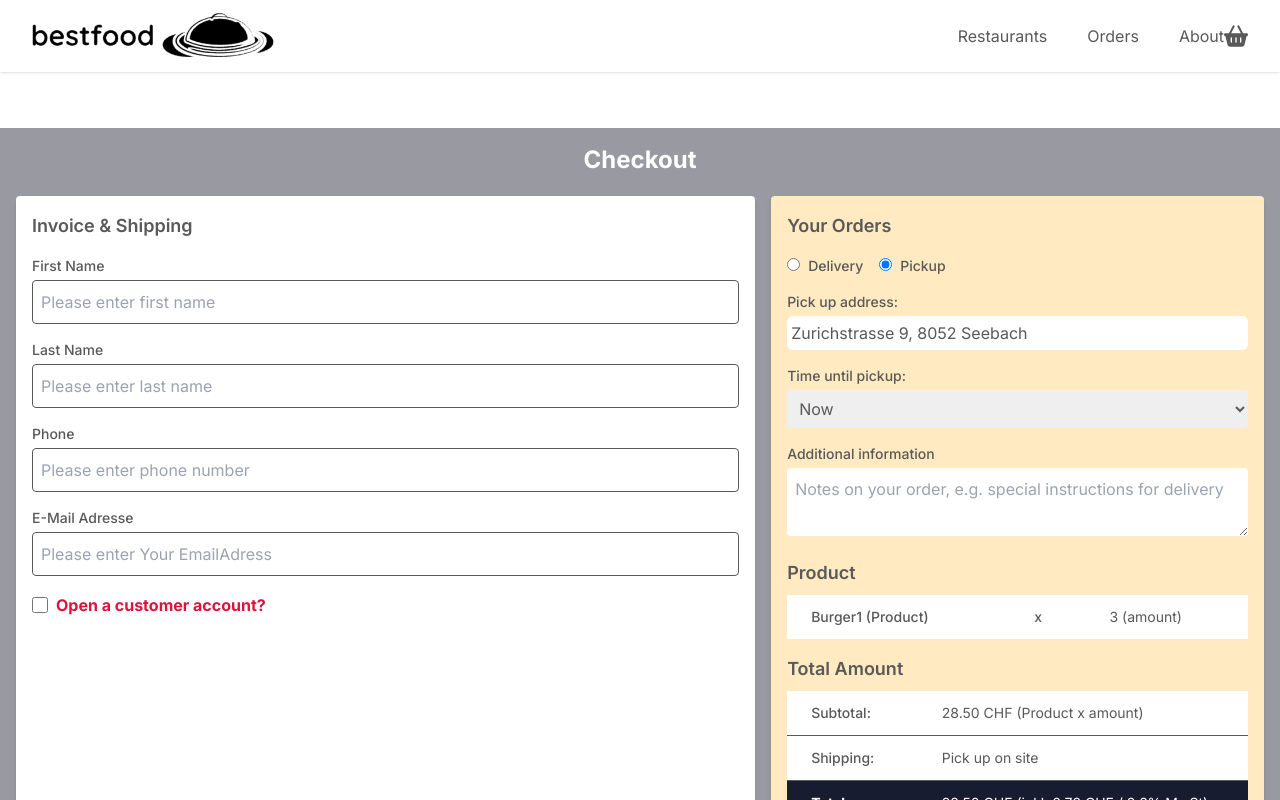
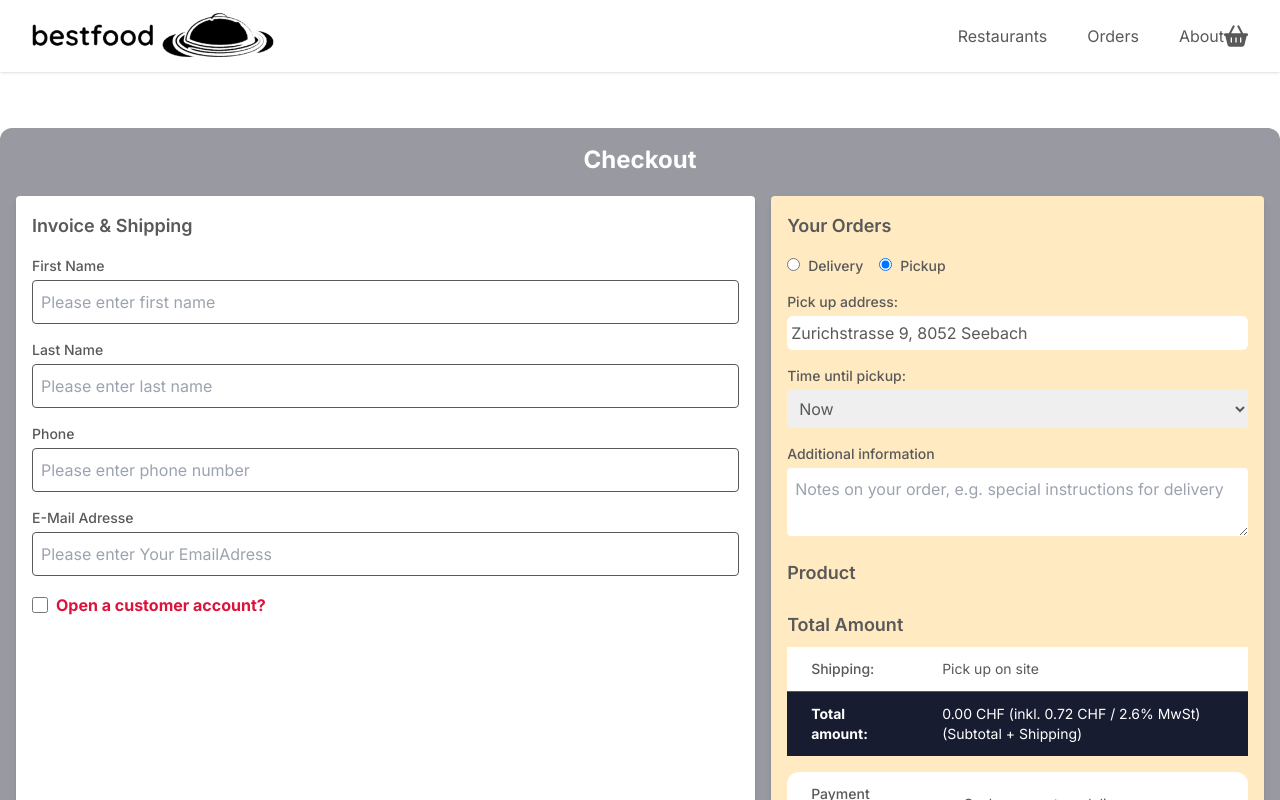
Before and after one commit to ChadevDevelopment/BestFood, a Next.js app in the folder best_food_next/: page /checkout in a window 1280 px wide. Shown: the top 800 px of the page. Built offline with nearby package versions, Linux system fonts and the light colour scheme.

Commit message:
finishedCheckoutPage

```diff
--- a/best_food_next/components/checkoutCart/Checkout.tsx
+++ b/best_food_next/components/checkoutCart/Checkout.tsx
@@ -40,7 +40,7 @@ const CheckoutPage = () => {
   };
 
   return (
-    <div className="max-w-screen-xl mx-auto p-4 bg-manatee">
+    <div className="max-w-screen-xl mx-auto p-4 bg-manatee rounded-xl">
       <h1 className="text-2xl text-center text-white font-bold mb-5">
         Checkout
       </h1>
--- a/best_food_next/components/checkoutCart/YourOrders.tsx
+++ b/best_food_next/components/checkoutCart/YourOrders.tsx
@@ -1,4 +1,7 @@
-import React, { FC } from "react";
+"use client";
+import React, { FC, useEffect, useState } from "react";
+import { useRouter } from "next/navigation";
+import { Product } from "../shoppingCart/ShoppingCart";
 
 interface YourOrder {
   formData: any;
@@ -10,6 +13,43 @@ interface YourOrder {
 }
 
 const YourOrders: FC<YourOrder> = ({ formData, handleChange }) => {
+  const router = useRouter(); /*to redirect to the myorders page*/
+  const [cartItems, setCartItems] = useState<Product[]>([]);
+
+  useEffect(() => {
+    const storedCartItems = localStorage.getItem("cartItems") || "[]";
+
+    if (storedCartItems) {
+      try {
+        const parsedItems = JSON.parse(storedCartItems);
+        // verilerin dogru bicimde alindigini kontrol etmek icin
+        const validatedItems = parsedItems.map((item: any) => ({
+          ...item,
+          id: item.product?.id || "Cannot find Id",
+          name: item.product?.name || "Unknown Product",
+          image: item.product?.image || "/Error.png",
+          price: parseFloat(item.product?.price) || 0,
+          amount: parseInt(item.amount) || 0,
+          totalPrice: parseFloat(item.totalPrice) || 0,
+          extras: item.extras || {},
+          category: item.product?.category || "Unknown Category",
+        }));
+        setCartItems(validatedItems);
+      } catch (error) {
+        console.log("Error parsing cart items from localStorage", error);
+      }
+    }
+  }, []);
+
+  const handleMyOrders = () => {
+    router.push("/myorders");
+  };
+
+  const totalAmount = cartItems.reduce(
+    (total, product) => total + (product.totalPrice || 0),
+    0
+  );
+
   return (
     <div className="bg-titlebg2 p-4 rounded shadow-md mb-4 md:w-2/5 md:ml-2">
       <h2 className="text-lg font-semibold mb-4">Your Orders</h2>
@@ -72,15 +112,40 @@ const YourOrders: FC<YourOrder> = ({ formData, handleChange }) => {
       <div>
         <div className="mb-4 ">
           <h3 className="text-lg font-semibold mb-2 ">Product</h3>
-          <table className="w-full">
+          <table className="w-full ">
             <tbody className="bg-white">
-              <tr>
-                <td className="px-6 py-3 text-sm font-medium">
-                  Burger1 (Product)
-                </td>
-                <td className="px-6 py-3 text-sm font-medium">x</td>
-                <td className="px-6 py-3 text-sm">3 (amount)</td>
-              </tr>
+              {cartItems.map((product) => (
+                <tr key={product.id} className="border-b">
+                  <td className="px-2 py-2">
+                    <img
+                      src={product.image}
+                      alt={product.name}
+                      className="w-8 h-8 object-cover"
+                    />
+                  </td>
+                  <td className="px-1 py-1 text-sm font-extrabold ">
+                    {product.name}
+                    {Object.keys(product.extras).length > 0 && (
+                      <ul className="text-xs">
+                        {Object.entries(product.extras)
+                          .filter(([key, value]) => value > 0)
+                          .map(([key, value]) => (
+                            <li key={key} className="py-1">
+                              <span className="font-light">{key}: </span>
+                              <span className="font-light">{value}</span>
+                            </li>
+                          ))}
+                      </ul>
+                    )}
+                  </td>
+                  <td className="px-2 py-3 text-sm font-bold">x</td>
+                  <td className="px-5 py-3 text-sm">{product.amount}</td>
+                  <tr>
+                    <td className="px-1 py-3 text-sm font-bold">Subtotal:</td>
+                    <td className="px-1 py-3 text-sm">{product.totalPrice}</td>
+                  </tr>
+                </tr>
+              ))}
             </tbody>
           </table>
         </div>
@@ -88,12 +153,6 @@ const YourOrders: FC<YourOrder> = ({ formData, handleChange }) => {
           <h3 className="text-lg font-semibold mb-2">Total Amount</h3>
           <table>
             <tbody className="bg-white divide-y">
-              <tr>
-                <td className="px-6 py-3 text-sm font-medium">Subtotal:</td>
-                <td className="px-6 py-3 text-sm">
-                  28.50 CHF (Product x amount)
-                </td>
-              </tr>
               <tr>
                 <td className="px-6 py-3 text-sm font-medium">Shipping:</td>
                 <td className="px-6 py-3 text-sm">
@@ -107,7 +166,8 @@ const YourOrders: FC<YourOrder> = ({ formData, handleChange }) => {
                   Total amount:
                 </td>
                 <td className="px-6 py-3 text-sm text-white">
-                  28.50 CHF (inkl. 0.72 CHF / 2.6% MwSt) (Subtotal + Shipping)
+                  {totalAmount.toFixed(2)} CHF (inkl. 0.72 CHF / 2.6% MwSt)
+                  (Subtotal + Shipping)
                 </td>
               </tr>
             </tbody>
@@ -160,6 +220,7 @@ const YourOrders: FC<YourOrder> = ({ formData, handleChange }) => {
       </div>
 
       <button
+        onClick={handleMyOrders}
         type="submit"
         className="w-full bg-white py-2 rounded-xl shadow-2xl hover:bg-blackho hover:text-white"
       >
--- a/best_food_next/components/shoppingCart/ShoppingCart.tsx
+++ b/best_food_next/components/shoppingCart/ShoppingCart.tsx
@@ -7,8 +7,9 @@ import PizzaModal from "../modals/PizzaModal";
 import BurgerModal from "../modals/BurgerModal";
 import FishModal from "../modals/FishModal";
 import { useRouter } from "next/navigation";
+import YourOrders from "../checkoutCart/YourOrders";
 
-interface Product {
+export interface Product {
   id: number;
   name: string;
   image: string;
```
